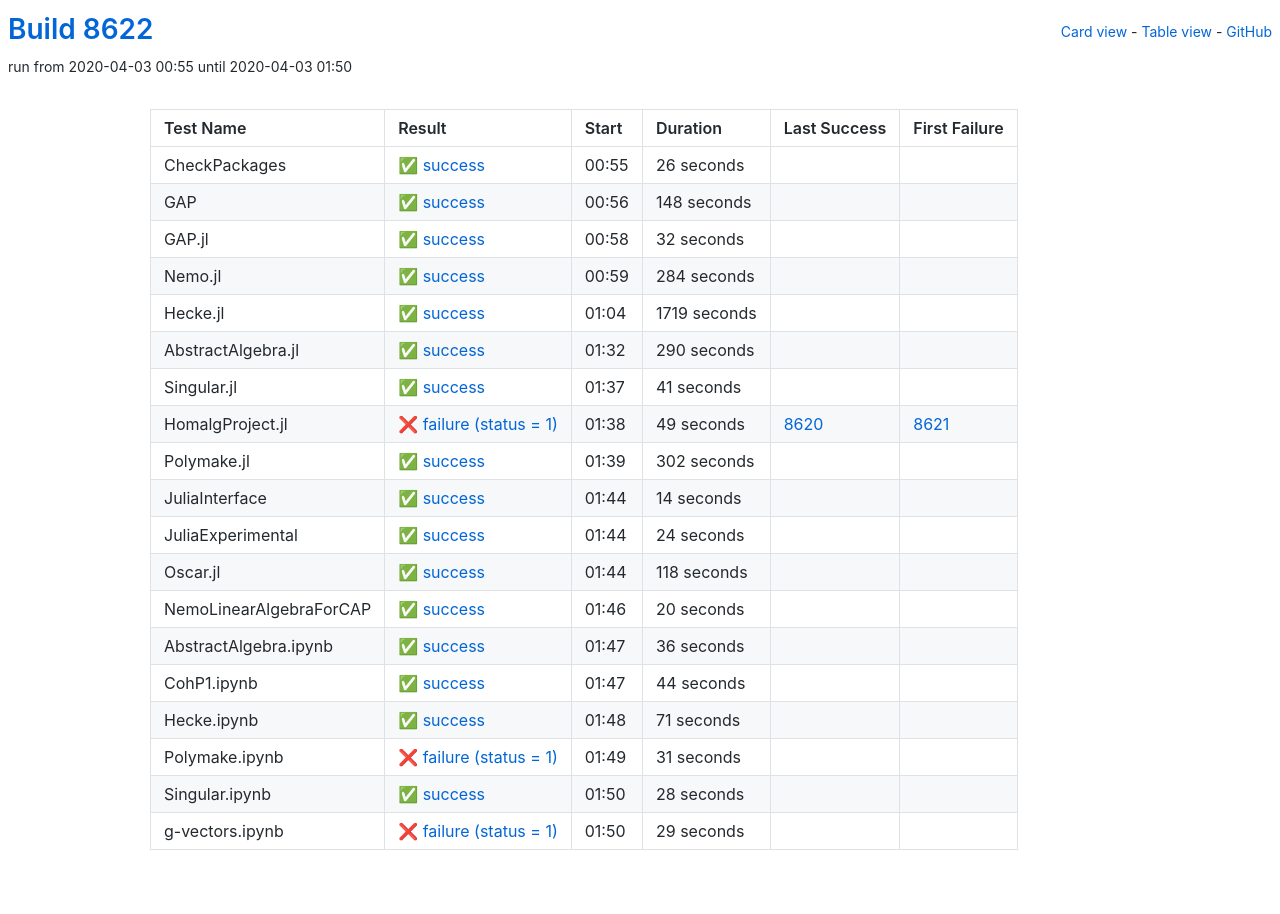
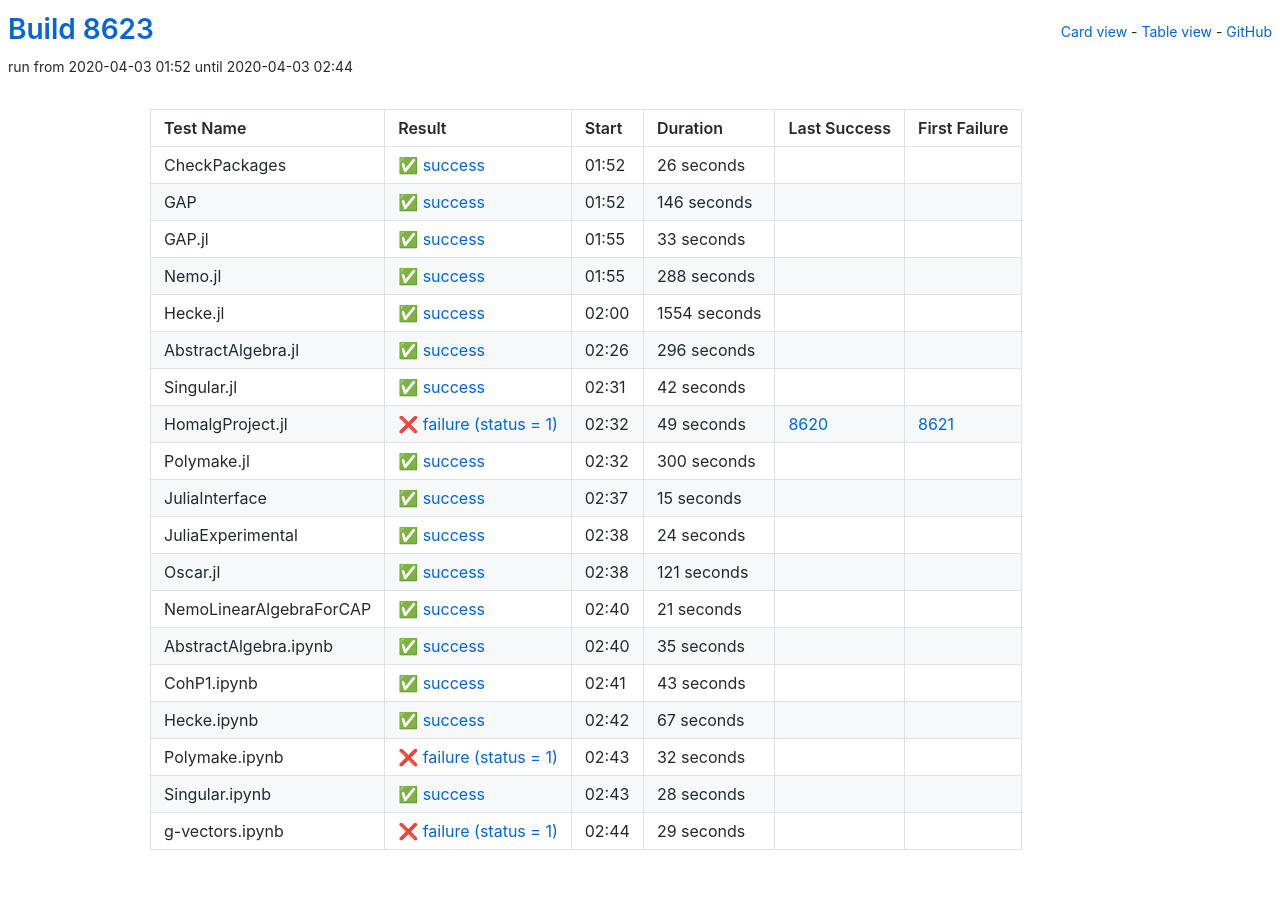
Before and after one commit to oscar-system/oscar-ci-status, a Jekyll site: the page built from table.html, in a window 1280 px wide. Built offline with Jekyll 4.4.1, drawn with Linux system fonts in a browser that asks for light colours.

Commit message:
Build 8623

```diff
--- a/_data/ci.yml
+++ b/_data/ci.yml
@@ -1,5 +1,5 @@
-build: 8622
-build_url: https://oscarci.mathematik.uni-kl.de/job/oscar/8622/
+build: 8623
+build_url: https://oscarci.mathematik.uni-kl.de/job/oscar/8623/
 job: oscar
 tests:
 - duration: 26
@@ -8,75 +8,75 @@
   first_failure_url: null
   last_success: false
   last_success_url: null
-  log: https://oscarci.mathematik.uni-kl.de/job/oscar/8622/artifact/logs/build-8622/CheckPackages.log
+  log: https://oscarci.mathematik.uni-kl.de/job/oscar/8623/artifact/logs/build-8623/CheckPackages.log
   name: CheckPackages
-  start: 2020-04-03 00:55
+  start: 2020-04-03 01:52
   status: success
   success: true
-- duration: 148
+- duration: 146
   exitcode: 0
   first_failure: false
   first_failure_url: null
   last_success: false
   last_success_url: null
-  log: https://oscarci.mathematik.uni-kl.de/job/oscar/8622/artifact/logs/build-8622/GAP.log
+  log: https://oscarci.mathematik.uni-kl.de/job/oscar/8623/artifact/logs/build-8623/GAP.log
   name: GAP
-  start: 2020-04-03 00:56
+  start: 2020-04-03 01:52
   status: success
   success: true
-- duration: 32
+- duration: 33
   exitcode: 0
   first_failure: false
   first_failure_url: null
   last_success: false
   last_success_url: null
-  log: https://oscarci.mathematik.uni-kl.de/job/oscar/8622/artifact/logs/build-8622/GAP.jl.log
+  log: https://oscarci.mathematik.uni-kl.de/job/oscar/8623/artifact/logs/build-8623/GAP.jl.log
   name: GAP.jl
-  start: 2020-04-03 00:58
+  start: 2020-04-03 01:55
   status: success
   success: true
-- duration: 284
+- duration: 288
   exitcode: 0
   first_failure: false
   first_failure_url: null
   last_success: false
   last_success_url: null
-  log: https://oscarci.mathematik.uni-kl.de/job/oscar/8622/artifact/logs/build-8622/Nemo.jl.log
+  log: https://oscarci.mathematik.uni-kl.de/job/oscar/8623/artifact/logs/build-8623/Nemo.jl.log
   name: Nemo.jl
-  start: 2020-04-03 00:59
+  start: 2020-04-03 01:55
   status: success
   success: true
-- duration: 1719
+- duration: 1554
   exitcode: 0
   first_failure: false
   first_failure_url: null
   last_success: false
   last_success_url: null
-  log: https://oscarci.mathematik.uni-kl.de/job/oscar/8622/artifact/logs/build-8622/Hecke.jl.log
+  log: https://oscarci.mathematik.uni-kl.de/job/oscar/8623/artifact/logs/build-8623/Hecke.jl.log
   name: Hecke.jl
-  start: 2020-04-03 01:04
+  start: 2020-04-03 02:00
   status: success
   success: true
-- duration: 290
+- duration: 296
   exitcode: 0
   first_failure: false
   first_failure_url: null
   last_success: false
   last_success_url: null
-  log: https://oscarci.mathematik.uni-kl.de/job/oscar/8622/artifact/logs/build-8622/AbstractAlgebra.jl.log
+  log: https://oscarci.mathematik.uni-kl.de/job/oscar/8623/artifact/logs/build-8623/AbstractAlgebra.jl.log
   name: AbstractAlgebra.jl
-  start: 2020-04-03 01:32
+  start: 2020-04-03 02:26
   status: success
   success: true
-- duration: 41
+- duration: 42
   exitcode: 0
   first_failure: false
   first_failure_url: null
   last_success: false
   last_success_url: null
-  log: https://oscarci.mathematik.uni-kl.de/job/oscar/8622/artifact/logs/build-8622/Singular.jl.log
+  log: https://oscarci.mathematik.uni-kl.de/job/oscar/8623/artifact/logs/build-8623/Singular.jl.log
   name: Singular.jl
-  start: 2020-04-03 01:37
+  start: 2020-04-03 02:31
   status: success
   success: true
 - duration: 49
@@ -85,31 +85,31 @@
   first_failure_url: https://oscarci.mathematik.uni-kl.de/job/oscar/8621/
   last_success: 8620
   last_success_url: https://oscarci.mathematik.uni-kl.de/job/oscar/8620/
-  log: https://oscarci.mathematik.uni-kl.de/job/oscar/8622/artifact/logs/build-8622/HomalgProject.jl.log
+  log: https://oscarci.mathematik.uni-kl.de/job/oscar/8623/artifact/logs/build-8623/HomalgProject.jl.log
   name: HomalgProject.jl
-  start: 2020-04-03 01:38
+  start: 2020-04-03 02:32
   status: failure
   success: false
-- duration: 302
+- duration: 300
   exitcode: 0
   first_failure: false
   first_failure_url: null
   last_success: false
   last_success_url: null
-  log: https://oscarci.mathematik.uni-kl.de/job/oscar/8622/artifact/logs/build-8622/Polymake.jl.log
+  log: https://oscarci.mathematik.uni-kl.de/job/oscar/8623/artifact/logs/build-8623/Polymake.jl.log
   name: Polymake.jl
-  start: 2020-04-03 01:39
+  start: 2020-04-03 02:32
   status: success
   success: true
-- duration: 14
+- duration: 15
   exitcode: 0
   first_failure: false
   first_failure_url: null
   last_success: false
   last_success_url: null
-  log: https://oscarci.mathematik.uni-kl.de/job/oscar/8622/artifact/logs/build-8622/JuliaInterface.log
+  log: https://oscarci.mathematik.uni-kl.de/job/oscar/8623/artifact/logs/build-8623/JuliaInterface.log
   name: JuliaInterface
-  start: 2020-04-03 01:44
+  start: 2020-04-03 02:37
   status: success
   success: true
 - duration: 24
@@ -118,75 +118,75 @@
   first_failure_url: null
   last_success: false
   last_success_url: null
-  log: https://oscarci.mathematik.uni-kl.de/job/oscar/8622/artifact/logs/build-8622/JuliaExperimental.log
+  log: https://oscarci.mathematik.uni-kl.de/job/oscar/8623/artifact/logs/build-8623/JuliaExperimental.log
   name: JuliaExperimental
-  start: 2020-04-03 01:44
+  start: 2020-04-03 02:38
   status: success
   success: true
-- duration: 118
+- duration: 121
   exitcode: 0
   first_failure: false
   first_failure_url: null
   last_success: false
   last_success_url: null
-  log: https://oscarci.mathematik.uni-kl.de/job/oscar/8622/artifact/logs/build-8622/Oscar.jl.log
+  log: https://oscarci.mathematik.uni-kl.de/job/oscar/8623/artifact/logs/build-8623/Oscar.jl.log
   name: Oscar.jl
-  start: 2020-04-03 01:44
+  start: 2020-04-03 02:38
   status: success
   success: true
-- duration: 20
+- duration: 21
   exitcode: 0
   first_failure: false
   first_failure_url: null
   last_success: false
   last_success_url: null
-  log: https://oscarci.mathematik.uni-kl.de/job/oscar/8622/artifact/logs/build-8622/NemoLinearAlgebraForCAP.log
+  log: https://oscarci.mathematik.uni-kl.de/job/oscar/8623/artifact/logs/build-8623/NemoLinearAlgebraForCAP.log
   name: NemoLinearAlgebraForCAP
-  start: 2020-04-03 01:46
+  start: 2020-04-03 02:40
   status: success
   success: true
-- duration: 36
+- duration: 35
   exitcode: 0
   first_failure: false
   first_failure_url: null
   last_success: false
   last_success_url: null
-  log: https://oscarci.mathematik.uni-kl.de/job/oscar/8622/artifact/logs/build-8622/AbstractAlgebra.ipynb.log
+  log: https://oscarci.mathematik.uni-kl.de/job/oscar/8623/artifact/logs/build-8623/AbstractAlgebra.ipynb.log
   name: AbstractAlgebra.ipynb
-  start: 2020-04-03 01:47
+  start: 2020-04-03 02:40
   status: success
   success: true
-- duration: 44
+- duration: 43
   exitcode: 0
   first_failure: false
   first_failure_url: null
   last_success: false
   last_success_url: null
-  log: https://oscarci.mathematik.uni-kl.de/job/oscar/8622/artifact/logs/build-8622/CohP1.ipynb.log
+  log: https://oscarci.mathematik.uni-kl.de/job/oscar/8623/artifact/logs/build-8623/CohP1.ipynb.log
   name: CohP1.ipynb
-  start: 2020-04-03 01:47
+  start: 2020-04-03 02:41
   status: success
   success: true
-- duration: 71
+- duration: 67
   exitcode: 0
   first_failure: false
   first_failure_url: null
   last_success: false
   last_success_url: null
-  log: https://oscarci.mathematik.uni-kl.de/job/oscar/8622/artifact/logs/build-8622/Hecke.ipynb.log
+  log: https://oscarci.mathematik.uni-kl.de/job/oscar/8623/artifact/logs/build-8623/Hecke.ipynb.log
   name: Hecke.ipynb
-  start: 2020-04-03 01:48
+  start: 2020-04-03 02:42
   status: success
   success: true
-- duration: 31
+- duration: 32
   exitcode: 1
   first_failure: false
   first_failure_url: null
   last_success: false
   last_success_url: null
-  log: https://oscarci.mathematik.uni-kl.de/job/oscar/8622/artifact/logs/build-8622/Polymake.ipynb.log
+  log: https://oscarci.mathematik.uni-kl.de/job/oscar/8623/artifact/logs/build-8623/Polymake.ipynb.log
   name: Polymake.ipynb
-  start: 2020-04-03 01:49
+  start: 2020-04-03 02:43
   status: failure
   success: false
 - duration: 28
@@ -195,9 +195,9 @@
   first_failure_url: null
   last_success: false
   last_success_url: null
-  log: https://oscarci.mathematik.uni-kl.de/job/oscar/8622/artifact/logs/build-8622/Singular.ipynb.log
+  log: https://oscarci.mathematik.uni-kl.de/job/oscar/8623/artifact/logs/build-8623/Singular.ipynb.log
   name: Singular.ipynb
-  start: 2020-04-03 01:50
+  start: 2020-04-03 02:43
   status: success
   success: true
 - duration: 29
@@ -206,8 +206,8 @@
   first_failure_url: null
   last_success: false
   last_success_url: null
-  log: https://oscarci.mathematik.uni-kl.de/job/oscar/8622/artifact/logs/build-8622/g-vectors.ipynb.log
+  log: https://oscarci.mathematik.uni-kl.de/job/oscar/8623/artifact/logs/build-8623/g-vectors.ipynb.log
   name: g-vectors.ipynb
-  start: 2020-04-03 01:50
+  start: 2020-04-03 02:44
   status: failure
   success: false
```
Also changed, not shown: README.md.
